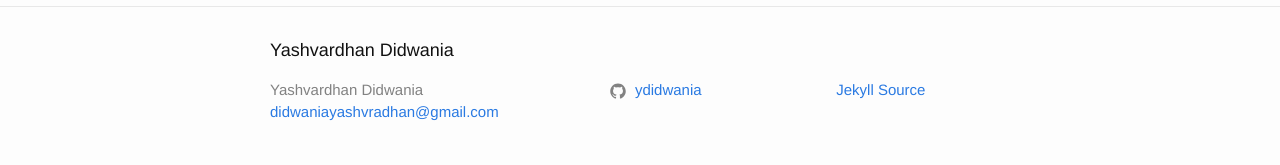
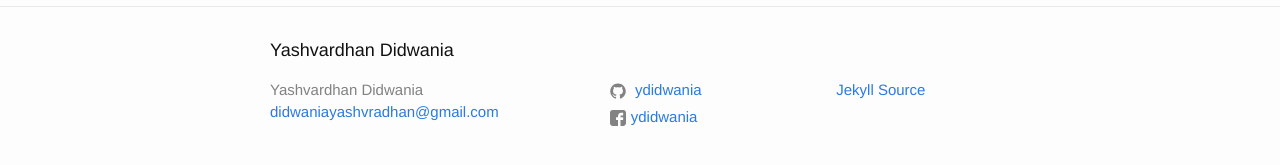
Before and after one commit to ydidwania/ydidwania.github.io, a Jekyll site: the page built from index.md, in a window 1280 px wide. Shown: the part 479-644 px from the top of the page. Built offline with Jekyll 4.4.1, drawn with Linux system fonts in a browser that asks for light colours.

Commit message:
added  fb to footer

```diff
--- a/_config.yml
+++ b/_config.yml
@@ -21,6 +21,7 @@
 url: "http://ydidwania.github.io" # the base hostname & protocol for your site, e.g. http://example.com
 #twitter_username: jekyllrb
 github_username: ydidwania
+facebook_username: ydidwania
 repoLink: "https://github.com/ydidwania/ydidwania.github.io"
 # Build settings
 markdown: kramdown
--- a/_includes/footer.html
+++ b/_includes/footer.html
@@ -30,10 +30,10 @@
           </li>
           {% endif %}
 
-          {% if site.twitter_username %}
-          <li>
-            {% include icon-twitter.html username=site.twitter_username %}
-          </li>
+          {% if site.facebook_username %}
+            <li>
+              {% include icon-facebook.html username=site.facebook_username %}
+            </li>
           {% endif %}
         </ul>
       </div>
--- /dev/null
+++ b/_includes/icon-facebook.html
@@ -0,0 +1 @@
+<a href="https://facebook.com/{{ include.username }}"><span class="icon icon--facebook">{% include icon-facebook.svg %}</span><span class="username">{{ include.username }}</span></a>
```
Also changed, not shown: _includes/icon-facebook.svg (added).
